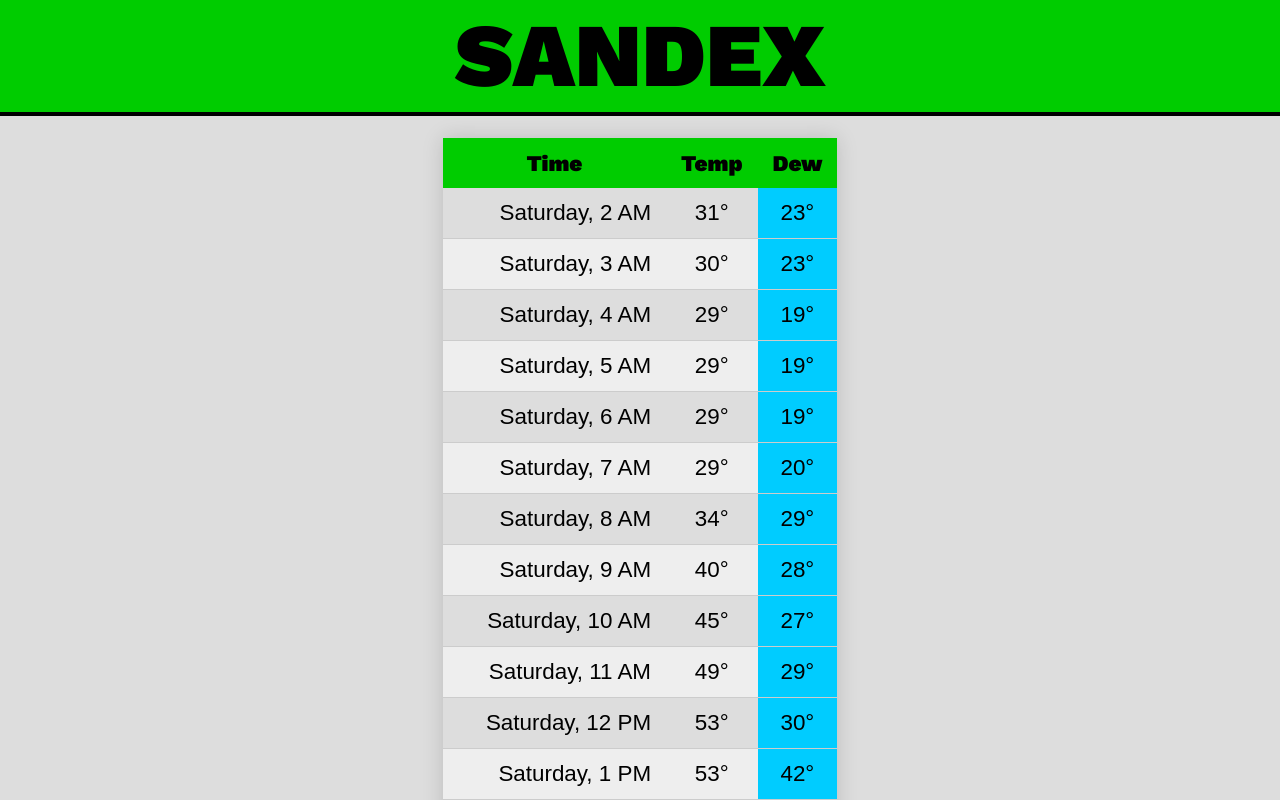
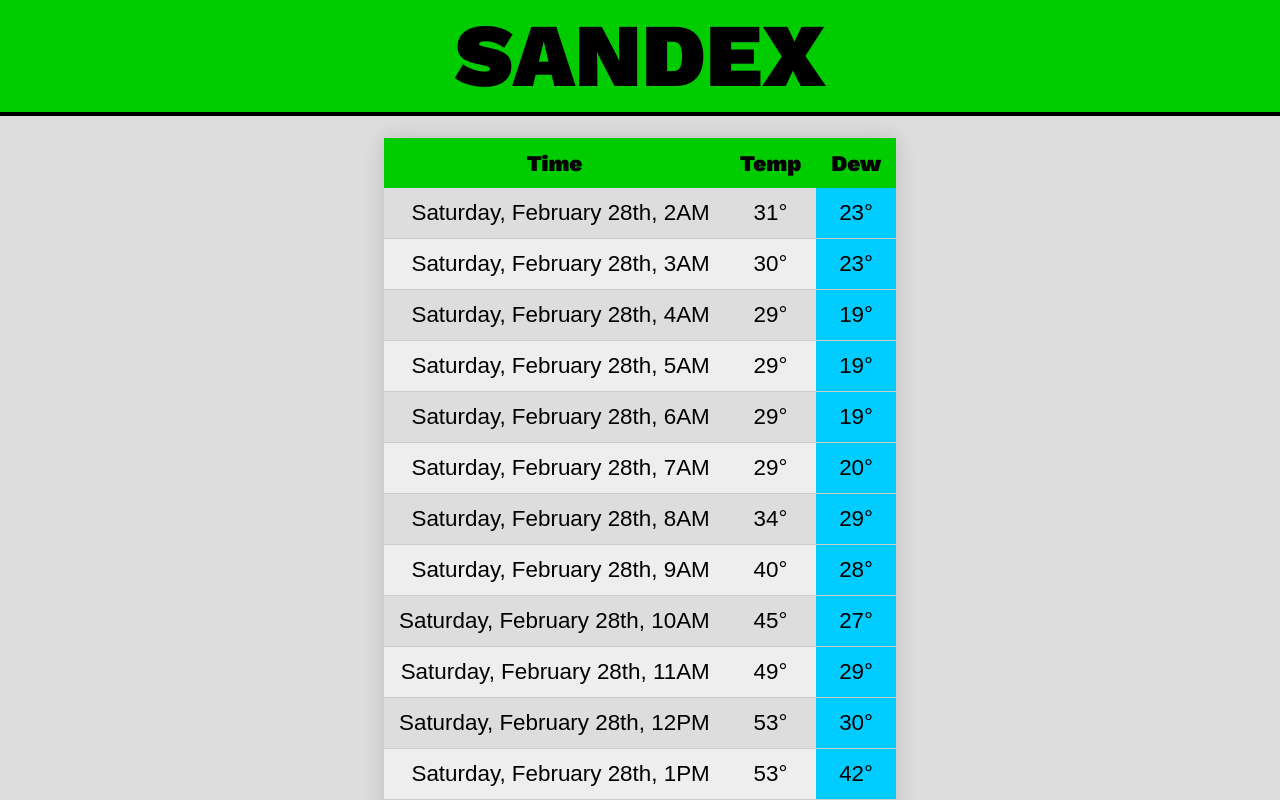
Before and after one commit to tikaro/sandex, a React (Vite) app: page / in a window 1280 px wide. Shown: the top 800 px of the page. Built offline with nearby package versions, Linux system fonts and the light colour scheme.

Commit message:
Updates to hour labeling

```diff
--- a/src/components/HourRow.jsx
+++ b/src/components/HourRow.jsx
@@ -1,39 +1,63 @@
-import React from 'react';
-import calculateHumidityFromDewpoint from '../js/calculateHumidityFromDewpoint.js';
-import { temperatureIsSandex, hourIsSandex } from '../js/isSandex.js';
-import { temperatureMessage, sandexMessage } from '../js/sandexMessage.js';
-import { dewpointComfort, dewpointComfortMessage } from '../js/dewpointComfort.js';
+import React from "react";
+import calculateHumidityFromDewpoint from "../js/calculateHumidityFromDewpoint.js";
+import { temperatureIsSandex, hourIsSandex } from "../js/isSandex.js";
+import { temperatureMessage, sandexMessage } from "../js/sandexMessage.js";
+import {
+  dewpointComfort,
+  dewpointComfortMessage,
+} from "../js/dewpointComfort.js";
 
-export default function HourRow({startTime, temperature, dewpoint}) {
+function dayOrdinalSuffix(day) {
+  if (day >= 11 && day <= 13) return "th";
+
+  switch (day % 10) {
+    case 1:
+      return "st";
+    case 2:
+      return "nd";
+    case 3:
+      return "rd";
+    default:
+      return "th";
+  }
+}
+
+export default function HourRow({ startTime, temperature, dewpoint }) {
   const rowTime = new Date(startTime);
   const timeNow = new Date();
-    const options = { weekday: 'long', hour: 'numeric' };
+  const weekday = rowTime.toLocaleDateString("en-US", { weekday: "long" });
+  const month = rowTime.toLocaleDateString("en-US", { month: "long" });
+  const dayOfMonth = rowTime.getDate();
+  const hour = rowTime
+    .toLocaleTimeString("en-US", { hour: "numeric", hour12: true })
+    .replace(" ", "");
+  const rowLabel = `${weekday}, ${month} ${dayOfMonth}${dayOrdinalSuffix(dayOfMonth)}, ${hour}`;
 
   const humidity = calculateHumidityFromDewpoint(temperature, dewpoint);
-    const temperatureIsSandexString = temperatureIsSandex(temperature, humidity).toString();
+  const temperatureIsSandexString = temperatureIsSandex(
+    temperature,
+    humidity,
+  ).toString();
   const hourIsSandexString = hourIsSandex(temperature, humidity).toString();
 
-    if ( rowTime < timeNow ) return null;
+  if (rowTime < timeNow) return null;
 
   return (
     <tr className={`hour sandex-${hourIsSandexString}`}>
       <td className="time">
         <span title={`${sandexMessage(temperature, humidity)}`}>
-                    {rowTime.toLocaleTimeString('en-US',options)}
+          {rowLabel}
         </span>
       </td>
       <td className={`temp sandex-${temperatureIsSandexString}`}>
-                <span
-                    title={`${temperatureMessage(temperature,humidity)}`}
-                >
-                    {Math.round(temperature,0)}&deg;
+        <span title={`${temperatureMessage(temperature, humidity)}`}>
+          {Math.round(temperature, 0)}&deg;
         </span>
       </td>
-            <td
-                className={`dewpoint dewpoint-${dewpointComfort(dewpoint)}`}>
+      <td className={`dewpoint dewpoint-${dewpointComfort(dewpoint)}`}>
         <span
-                    title={`${dewpointComfortMessage(dewpoint)} at ${Math.round(dewpoint,0)}°.`}
-                >{`${Math.round(dewpoint,0)}°`}</span>
+          title={`${dewpointComfortMessage(dewpoint)} at ${Math.round(dewpoint, 0)}°.`}
+        >{`${Math.round(dewpoint, 0)}°`}</span>
       </td>
     </tr>
   );
```
Also changed, not shown: 1 other file (tests, documents, lock files or other folders). Lines whose indentation alone changed are shown as unchanged.
